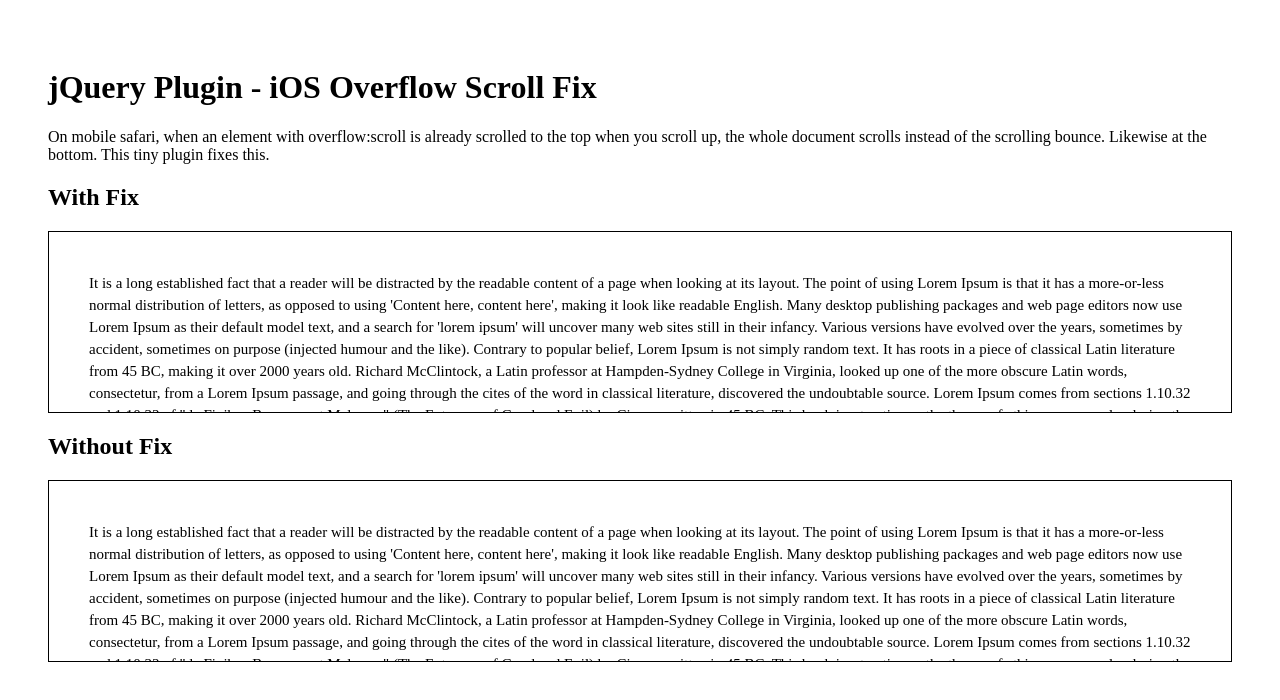
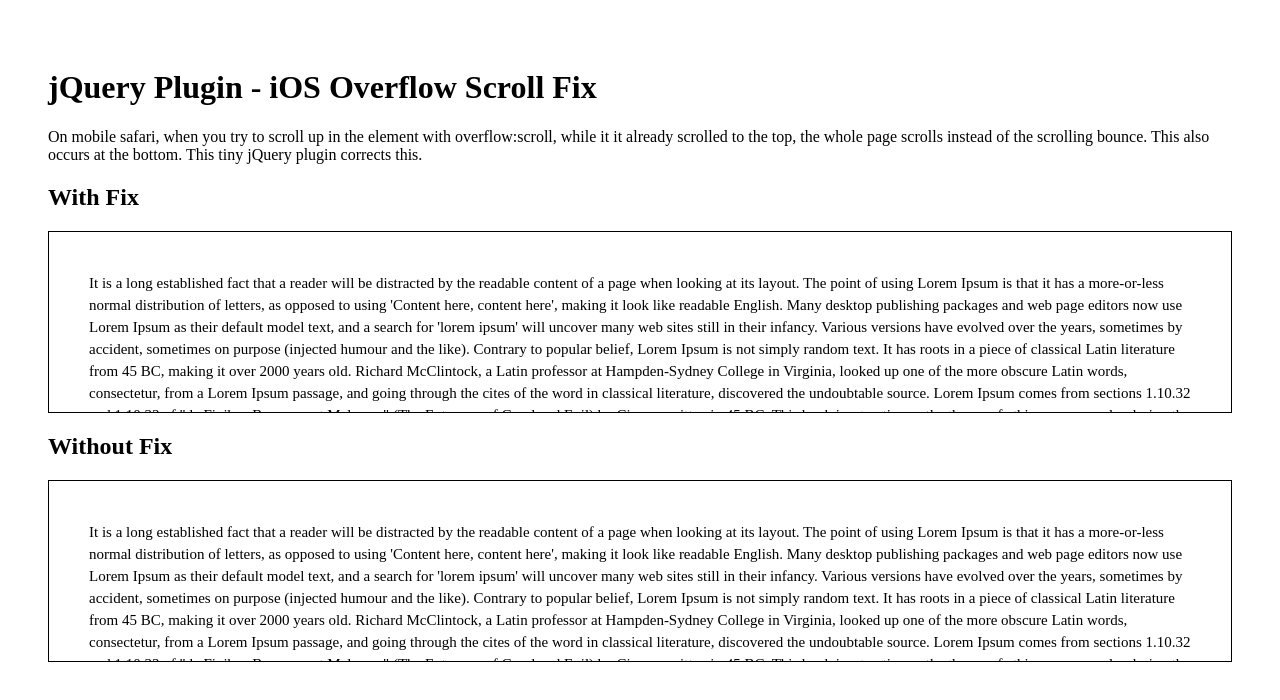
Before and after one commit to adeniszczyc/iOSOverflowScrollFixed, a plain HTML site: page index.html in a window 1280 px wide. Drawn offline with nearby package versions, Linux system fonts and the light colour scheme.

Commit message:
Added demo in README and changed description

```diff
--- a/index.html
+++ b/index.html
@@ -20,7 +20,7 @@
 	</head>
 	<body>
 		<h1>jQuery Plugin - iOS Overflow Scroll Fix</h1>
-		<p>On mobile safari, when an element with overflow:scroll is already scrolled to the top when you scroll up, the whole document scrolls instead of the scrolling bounce. Likewise at the bottom. This tiny plugin fixes this.</p>
+		<p>On mobile safari, when you try to scroll up in the element with overflow:scroll, while it it already scrolled to the top, the whole page scrolls instead of the scrolling bounce. This also occurs at the bottom. This tiny jQuery plugin corrects this.</p>
 		<h2>With Fix</h2>
 		<div class="scroll">
 			It is a long established fact that a reader will be distracted by the readable content of a page when looking at its layout. The point of using Lorem Ipsum is that it has a more-or-less normal distribution of letters, as opposed to using 'Content here, content here', making it look like readable English. Many desktop publishing packages and web page editors now use Lorem Ipsum as their default model text, and a search for 'lorem ipsum' will uncover many web sites still in their infancy. Various versions have evolved over the years, sometimes by accident, sometimes on purpose (injected humour and the like). Contrary to popular belief, Lorem Ipsum is not simply random text. It has roots in a piece of classical Latin literature from 45 BC, making it over 2000 years old. Richard McClintock, a Latin professor at Hampden-Sydney College in Virginia, looked up one of the more obscure Latin words, consectetur, from a Lorem Ipsum passage, and going through the cites of the word in classical literature, discovered the undoubtable source. Lorem Ipsum comes from sections 1.10.32 and 1.10.33 of "de Finibus Bonorum et Malorum" (The Extremes of Good and Evil) by Cicero, written in 45 BC. This book is a treatise on the theory of ethics, very popular during the Renaissance. The first line of Lorem Ipsum, "Lorem ipsum dolor sit amet..", comes from a line in section 1.10.32.
--- a/jquery.fixedoverflow.js
+++ b/jquery.fixedoverflow.js
@@ -2,7 +2,6 @@
  * jQuery Fixed Overflow
  * http://www.andrewdeniszczyc.com/
  * Copyright 2012, Andrew Deniszczyc
- * Released under the MIT License.
  */
 (function($){
     $.fn.fixedOverflow = function(options) {
```
Also changed, not shown: 1 other file.
